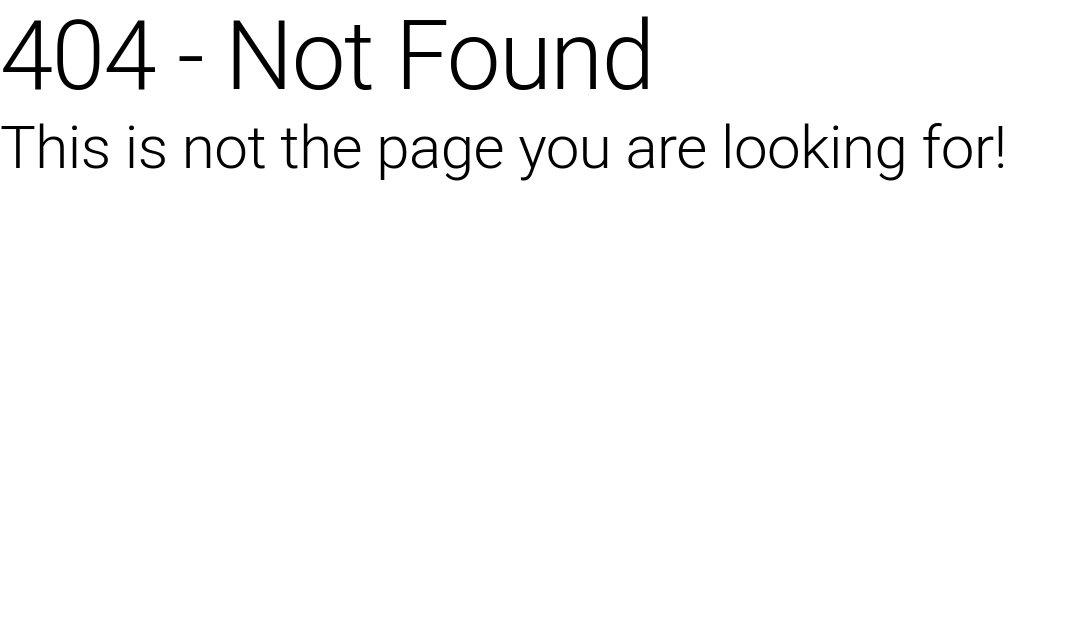
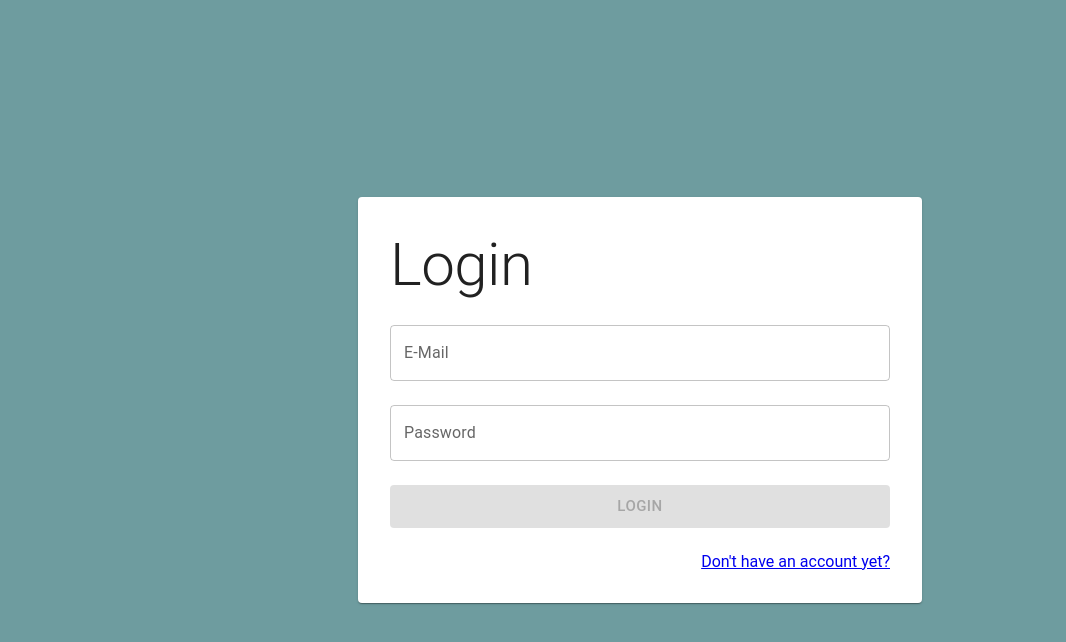
Before and after one commit to it-economics/react-training-2025-04-02--04, a React (Vite) app in the folder apps/react-training-2025-04-02--04/: page /login in a window 1280 px wide. Before the commit this address had no page. Shown: the top 642 px of the page, without its empty margins (0-1066 px from the left). Built offline with nearby package versions, Linux system fonts and the light colour scheme.

Commit message:
Add login page + test

```diff
--- a/apps/react-training-2025-04-02--04/src/auth/auth-utils.tsx
+++ b/apps/react-training-2025-04-02--04/src/auth/auth-utils.tsx
@@ -11,4 +11,15 @@ export const register = (email: string, password: string) =>
     headers: { authorization: generateAuthHeader(email, password) },
   }).catch((err) => console.error(err));
 
-export const login = (email: string, password: string) => Promise.resolve()
+export interface LoginResponse {
+  token: string;
+}
+
+export const login = (email: string, password: string) =>
+  fetch(`${API_URL}/login`, {
+    method: 'POST',
+    headers: { authorization: generateAuthHeader(email, password) },
+  })
+    .then((res) => res.json() as unknown as LoginResponse)
+    .then(({ token }) => token)
+    .catch((err) => console.error(err));
--- /dev/null
+++ b/apps/react-training-2025-04-02--04/src/components/login-form/LoginForm.tsx
@@ -0,0 +1,93 @@
+import {
+  Box,
+  Button,
+  Paper,
+  Stack,
+  TextField,
+  Typography,
+} from '@mui/material';
+import { Field, FieldProps, Form, Formik } from 'formik';
+import { Link } from 'react-router-dom';
+import { login } from '../../auth/auth-utils';
+import { getErrors } from '../../utils/formik';
+import { LoginSchema } from './LoginSchema';
+
+interface LoginFormState {
+  email: string;
+  password: string;
+}
+
+const initialValues: LoginFormState = {
+  email: '',
+  password: '',
+};
+
+export const LoginForm = () => (
+  <Box
+    sx={(theme) => ({
+      height: '100vh',
+      width: '100vw',
+      display: 'flex',
+      alignItems: 'center',
+      backgroundColor: theme.palette.primary.main,
+    })}
+  >
+    <Paper
+      sx={{ width: '80%', maxWidth: '500px', margin: 'auto', padding: '2rem' }}
+    >
+      <Formik
+        initialValues={initialValues}
+        validationSchema={LoginSchema}
+        onSubmit={(values, { setSubmitting }) => {
+          console.log(values);
+          setSubmitting(true);
+          login(values.email, values.password)
+            .then(() => console.log('Login successful'))
+            .catch(() => console.error('Login failed :('))
+            .finally(() => setSubmitting(false));
+        }}
+      >
+        {({ isValid, isSubmitting, dirty }) => (
+          <Form>
+            <Stack spacing={3}>
+              <Typography variant="h2">Login</Typography>
+              <Field name="email">
+                {({ field, form }: FieldProps<string>) => (
+                  <TextField
+                    {...field}
+                    label="E-Mail"
+                    type="email"
+                    error={!!getErrors(field.name, form)}
+                    helperText={getErrors(field.name, form)}
+                  />
+                )}
+              </Field>
+              <Field name="password">
+                {({ field, form }: FieldProps<string>) => (
+                  <TextField
+                    {...field}
+                    label="Password"
+                    type="password"
+                    error={!!getErrors(field.name, form)}
+                    helperText={getErrors(field.name, form)}
+                  />
+                )}
+              </Field>
+              <Button
+                variant="contained"
+                type="submit"
+                loading={isSubmitting}
+                disabled={!isValid || !dirty}
+              >
+                Login
+              </Button>
+              <Stack direction="row-reverse">
+                <Link to="/register">Don't have an account yet?</Link>
+              </Stack>
+            </Stack>
+          </Form>
+        )}
+      </Formik>
+    </Paper>
+  </Box>
+);
--- /dev/null
+++ b/apps/react-training-2025-04-02--04/src/components/login-form/LoginSchema.tsx
@@ -0,0 +1,8 @@
+import { object, string } from 'yup';
+
+export const LoginSchema = object().shape({
+  email: string().email('Not a valid email').required('Email is required'),
+  password: string()
+    .min(8, 'Password is too short')
+    .required('Password is required')
+});
--- /dev/null
+++ b/apps/react-training-2025-04-02--04/src/pages/login/index.ts
@@ -0,0 +1,3 @@
+import { LoginPage } from './login';
+
+export default LoginPage;
--- /dev/null
+++ b/apps/react-training-2025-04-02--04/src/pages/login/login.tsx
@@ -0,0 +1,3 @@
+import { LoginForm } from '../../components/login-form/LoginForm';
+
+export const LoginPage = () => <LoginForm />;
--- a/apps/react-training-2025-04-02--04/src/router.tsx
+++ b/apps/react-training-2025-04-02--04/src/router.tsx
@@ -10,6 +10,7 @@ const StarWars = lazy(() => import('./pages/star-wars'));
 const SolarSystem = lazy(() => import('./pages/solar-system'));
 const NotFound = lazy(() => import('./pages/not-found'));
 const Register = lazy(() => import('./pages/register'));
+const Login = lazy(() => import('./pages/login'));
 
 export const router = createBrowserRouter([
   {
@@ -49,6 +50,7 @@ export const router = createBrowserRouter([
         ],
       },
       { path: 'register', element: <Register /> },
+      { path: 'login', element: <Login /> },
       { path: '*', element: <NotFound /> }
     ],
   },
```
Also changed, not shown: 1 other file (tests, documents, lock files or other folders).
